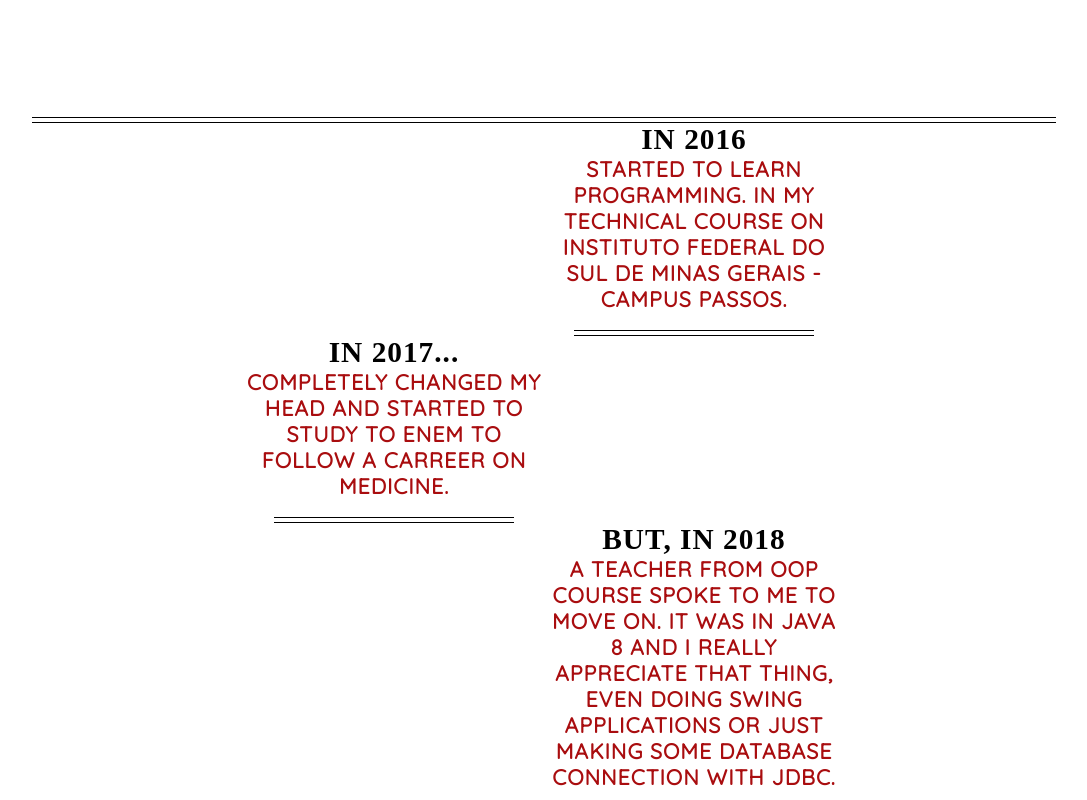
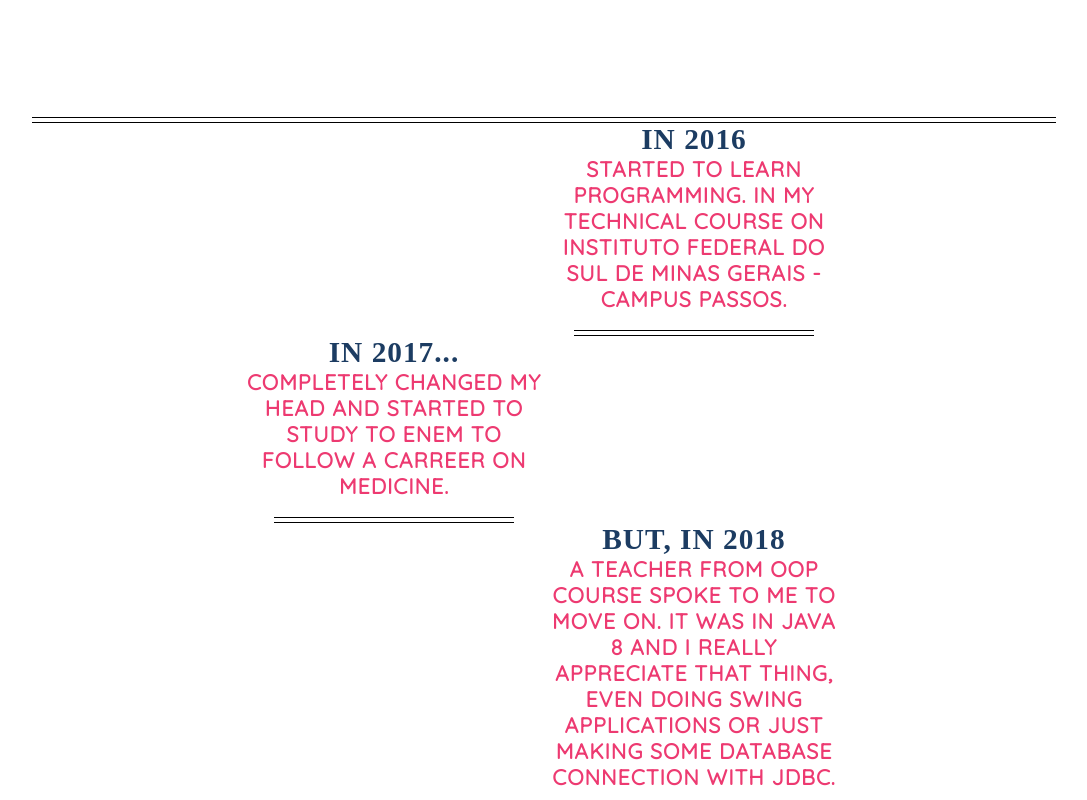
Before and after one commit to ArthurProenca/personal-website, a plain HTML site: page pages/home.html in a window 1280 px wide. Shown: the part 840-1640 px from the top of the page, without its empty margins (96-1183 px from the left). Drawn offline with nearby package versions, Linux system fonts and the light colour scheme; a web font is replaced by a local one.

Commit message:
refactor: alter colors on display

```diff
--- a/styles/style-home.css
+++ b/styles/style-home.css
@@ -10,7 +10,7 @@ container.header-container {
     position: relative;
     font-size: 14vw;
     color: #ffffff;
-    -webkit-text-stroke: 0.3vw #1c3c62;
+    -webkit-text-stroke: 0.3vw #;
     text-transform: lowercase;
     font-family: 'Quicksand', sans-serif;
 }
@@ -43,6 +43,7 @@ div#mid legend {
     font-family: 'Antic Slab', serif;
     text-align: center;
     font-size: 22pt;
+    color: #1c3c62;
 }
 
 div#right {
@@ -60,8 +61,7 @@ div#left {
 
 p#Syd {
     font-family: 'Quicksand', sans-serif;
-
-    color: #A90D0F;
+    color: #ed3a71;
     font-size: 16pt;
 }
 
```
